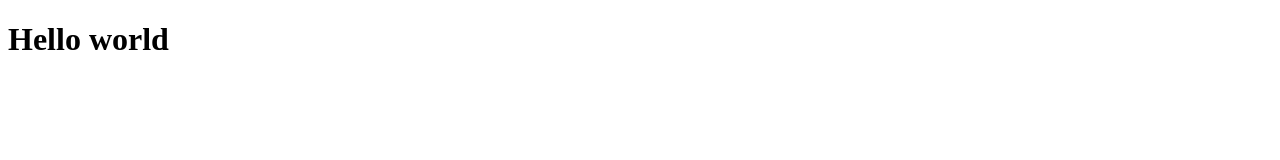
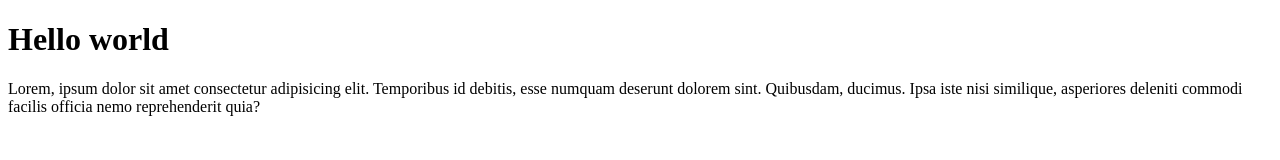
Before and after one commit to hbcord/LearnGit, a plain HTML site: page index.html in a window 1280 px wide. Drawn offline with Linux system fonts and the light colour scheme.

Commit message:
Se agrego contenido al index.html

```diff
--- a/index.html
+++ b/index.html
@@ -1,5 +1,6 @@
 <!DOCTYPE html>
 <html lang="en">
+
 <head>
     <meta charset="UTF-8">
     <meta http-equiv="X-UA-Compatible" content="IE=edge">
@@ -8,7 +9,12 @@
 
     <link rel="stylesheet" href="css/style.css">
 </head>
+
 <body>
     <h1>Hello world</h1>
+    <p>Lorem, ipsum dolor sit amet consectetur adipisicing elit. Temporibus id debitis, esse numquam deserunt dolorem
+        sint. Quibusdam, ducimus. Ipsa iste nisi similique, asperiores deleniti commodi facilis officia nemo
+        reprehenderit quia?</p>
 </body>
+
 </html>
```
